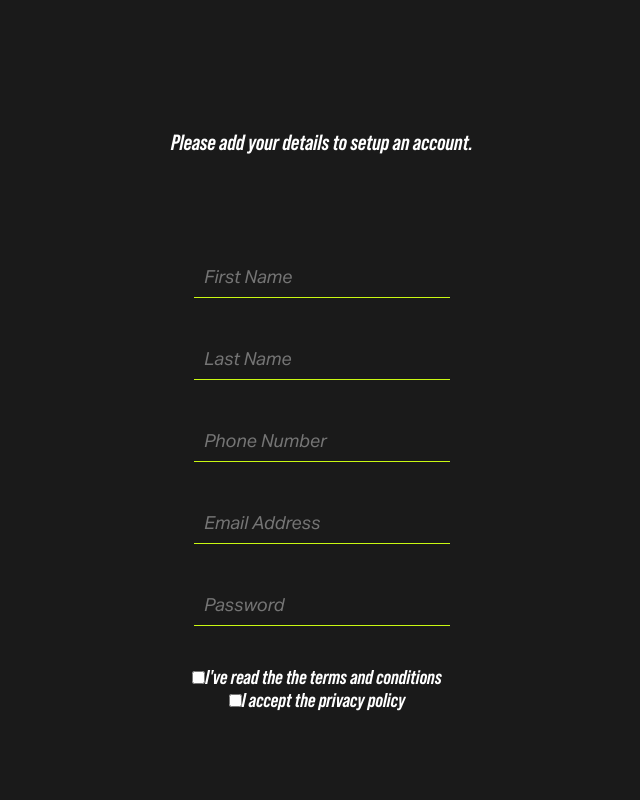
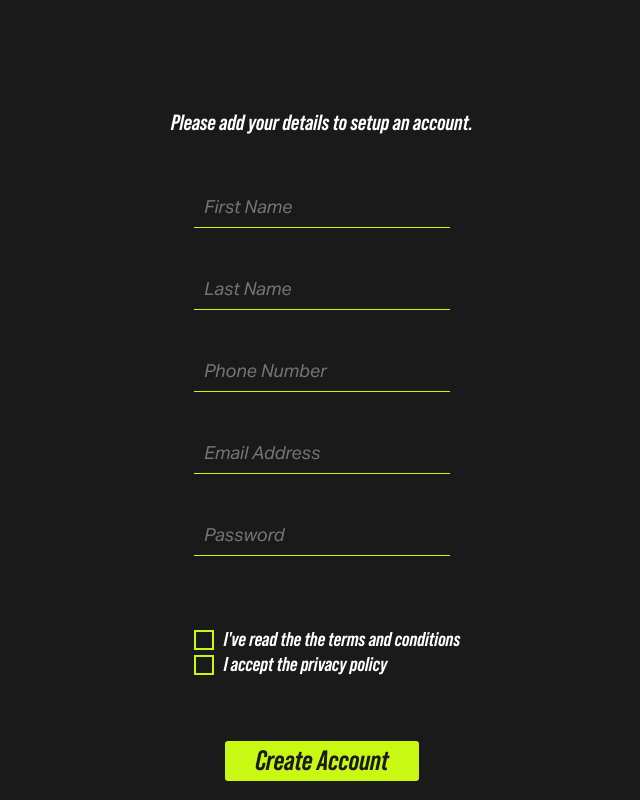
Before and after one commit to norrinRadd8/TWI-APP, a React (Create React App) app in the folder front-end/: page /get-started in a window 1280 px wide. Shown: the whole page, without its empty margins (318-958 px from the left). Built offline with nearby package versions, Linux system fonts and the light colour scheme.

Commit message:
checkbox design added

```diff
--- a/front-end/src/pages/getStarted/GetStarted.js
+++ b/front-end/src/pages/getStarted/GetStarted.js
@@ -63,17 +63,22 @@ const GetStarted = () => {
             onChange={(event) => setPassword(event.target.value)}
           />
         </div>
+        <div className="check-container">
           <div className="form-terms-wrap">
             <input
+              className="checkbox-design"
               type="checkbox"
               id="terms"
               checked={termsAccepted}
               onChange={(event) => setTermsAccepted(event.target.checked)}
             />
-          <label htmlFor="terms">I've read the the terms and conditions</label>
-        </div>
+            <label htmlFor="terms">
+              I've read the the terms and conditions
+            </label>
+
             <div className="form-privacy-wrap">
               <input
+                className="checkbox-design"
                 type="checkbox"
                 id="privacy"
                 checked={privacyAccepted}
@@ -81,7 +86,8 @@ const GetStarted = () => {
               />
               <label htmlFor="privacy">I accept the privacy policy</label>
             </div>
-
+          </div>
+        </div>
         <div className="form-button-wrap">
           <button type="submit">Create Account</button>
         </div>
--- a/front-end/src/pages/getStarted/getstarted.css
+++ b/front-end/src/pages/getStarted/getstarted.css
@@ -57,8 +57,8 @@
   }
 
   .form-para {
-    margin-top: 130px;
-    margin-bottom: 100px;
+    margin-top: 110px;
+    margin-bottom: 50px;
   }
 
   input[type="text"],[type="email"],[type="password"]  {
@@ -78,22 +78,57 @@
     border-radius: 3px;
     border: none;
     padding: 4px 30px;
-    margin-top: 90px;
+    margin-top: 65px;
     font-family: 'Bebas Neue Pro';
     font-size: 28px;
     text-decoration: none;
     color: #1a1a1a;
   }
 
+input#terms[type="checkbox"] {
+  border: 2px solid var(--green);
+  background-color: transparent;
+}
+
+.check-container {
+    display: flex;
+    justify-content: center;
+    margin-top: 70px;
+}
+
+.checkbox-design {
+    display: none;
+      }
+
+      .checkbox-design + label:before {
+        content: "";
+        display: inline-block;
+        width: 16px;
+        height: 16px;
+        border: 2px solid #c9f812;
+        background-color: transparent;
+        margin-right: 10px;
+        position: relative;
+        top: 4px;
+      }
+      .checkbox-design:checked + label:before {
+        content: "\2713"; /* use tick icon */
+        font-size: 12px;
+        color: white;
+        text-align: center;
+        line-height: 18px;
+        position: relative;
+        top: -2px;
+      }
+
+
   .form-terms-wrap,
   .form-privacy-wrap {
-    display: flex;
-    justify-content: center;
     color: #ffffff;
     font-size: 20px;
   }
 
   .form-terms-wrap label,
 .form-privacy-wrap label {
-  margin-right: 10px;
+  margin-left: 10px;
 }
```
Lines whose indentation alone changed are shown as unchanged.
